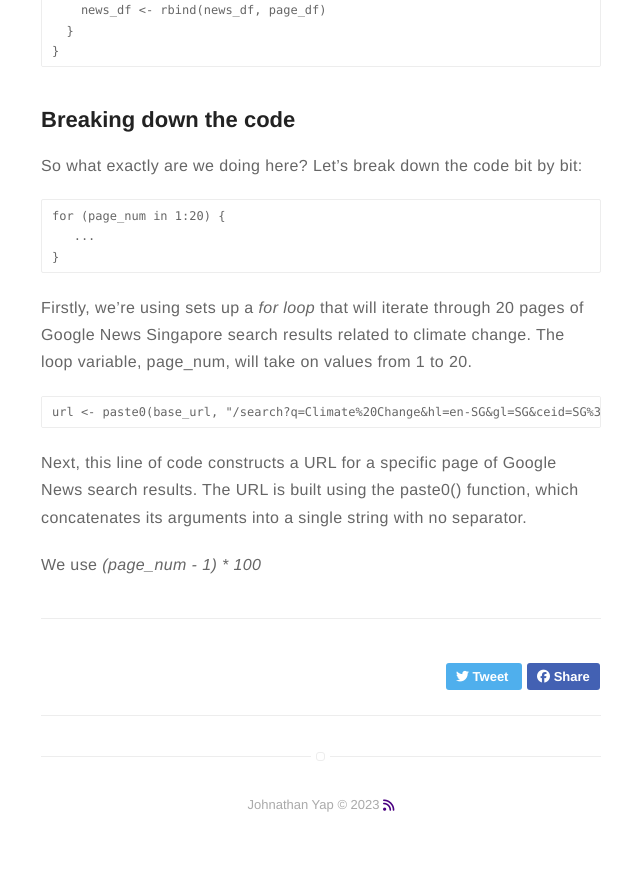
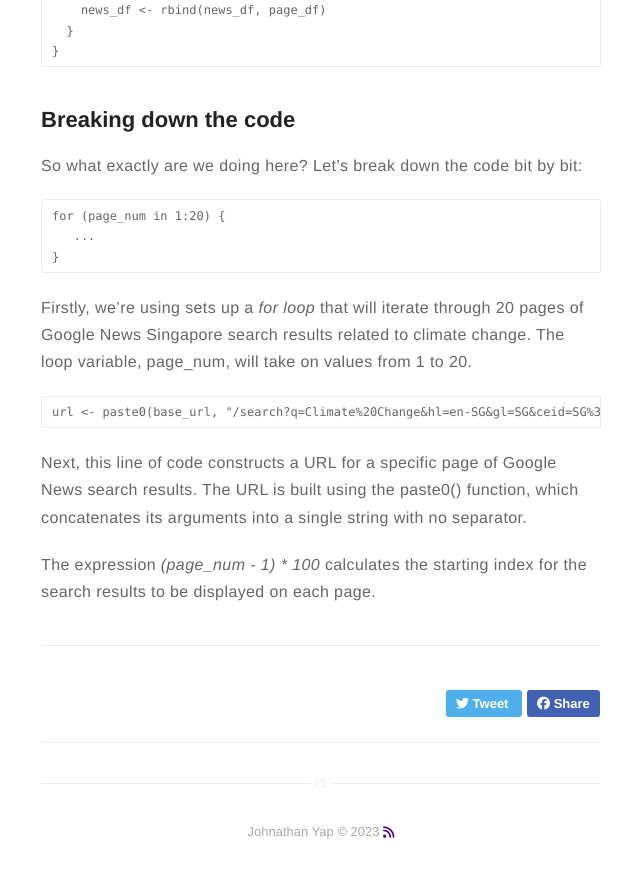
Before and after one commit to jxhnthan/john, a Jekyll site: the page built from _posts/2023-03-29-webscraping.markdown, in a window 1280 px wide and 900 px high, scrolled down 1243 px. Shown: the top 878 px of the window, without its empty margins (319-959 px from the left). Built offline with Jekyll 4.4.1, drawn with Linux system fonts in a browser that asks for light colours; nearby versions of some CDN libraries.

Commit message:
Update 2023-03-29-webscraping.markdown

````diff
--- a/_posts/2023-03-29-webscraping.markdown
+++ b/_posts/2023-03-29-webscraping.markdown
@@ -75,8 +75,7 @@ url <- paste0(base_url, "/search?q=Climate%20Change&hl=en-SG&gl=SG&ceid=SG%3Aen"
 ```
 Next, this line of code constructs a URL for a specific page of Google News search results. The URL is built using the paste0() function, which concatenates its arguments into a single string with no separator.
 
-We use *(page_num - 1) * 100*
-
+The expression *(page_num - 1) * 100* calculates the starting index for the search results to be displayed on each page.
 
 
 
````
